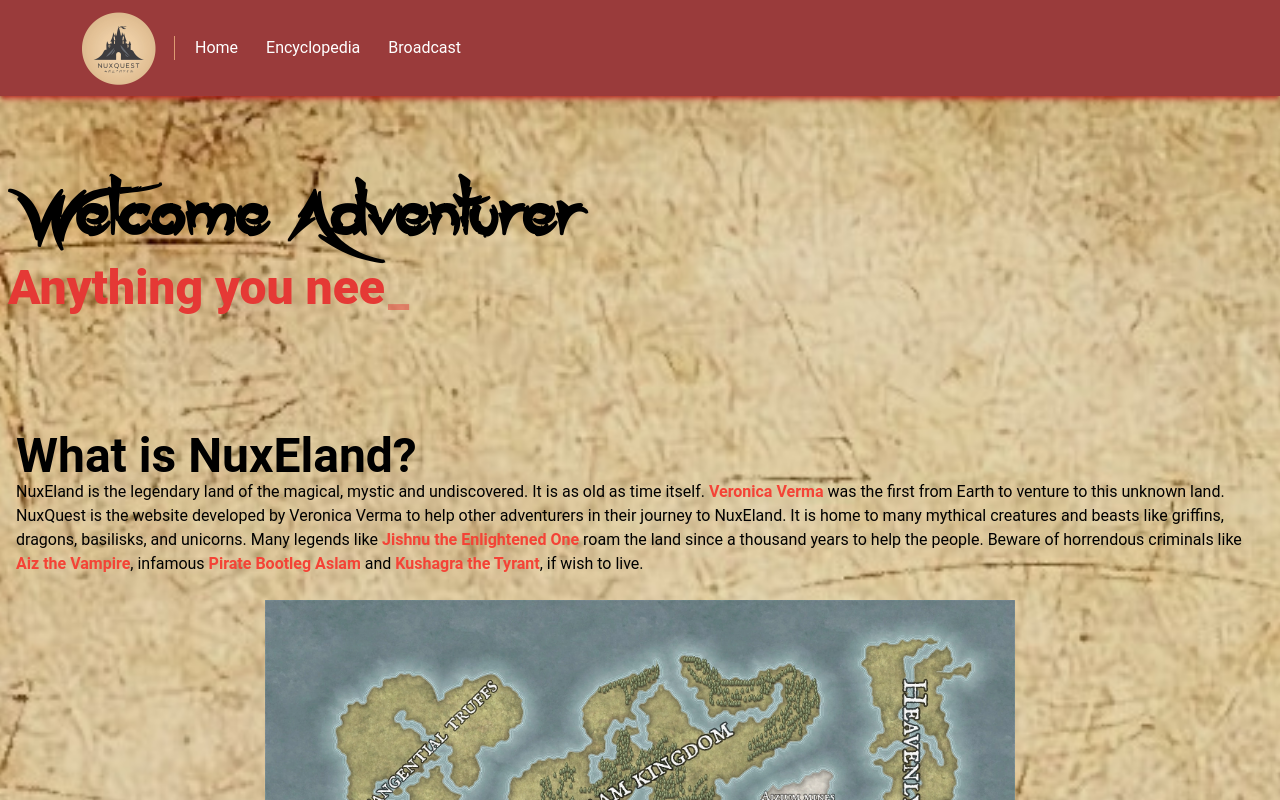
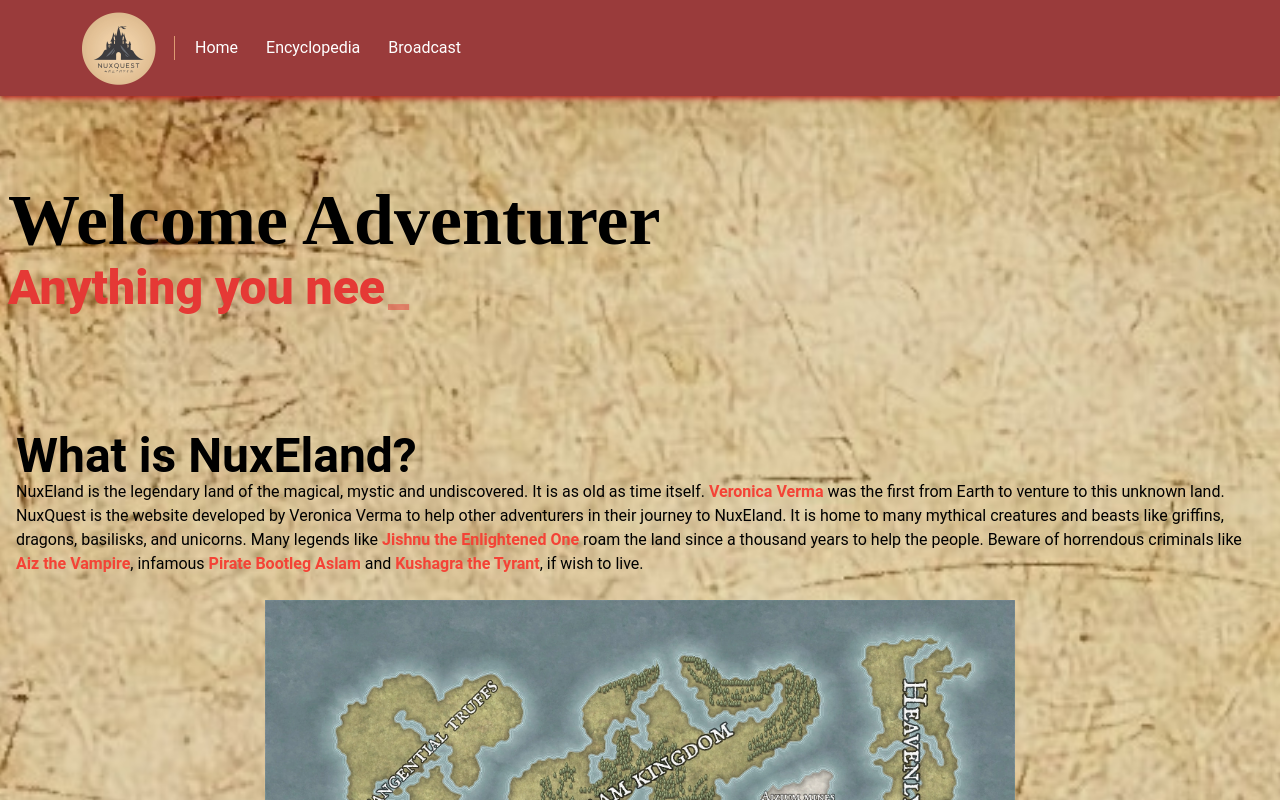
Before and after one commit to jishnupsamal/NuxQuest, a React (Vite) app in the folder Frontend/: page /home in a window 1280 px wide. Shown: the top 800 px of the page. Built offline with nearby package versions, Linux system fonts and the light colour scheme; no server answers; the HTML template or start-up script is replaced by a standard one.

Commit message:
edited hero

```diff
--- a/Frontend/src/Components/Hero.jsx
+++ b/Frontend/src/Components/Hero.jsx
@@ -6,9 +6,9 @@ function Hero() {
   return (
     <div className="text-white text-4xl z-2  [@media(min-width:520px)]:text-7xl font-extrabold flex flex-col  bg-cover bg-center bg-no-repeat justify-center  h-[300px] pb-3 pl-2 py-4 gap-y-2">
       <Fade cascade className='flex'>
-        <div className='font-AceRecords'>
+        <div className='font-serif'>
 
-        <span className=' text-black'>Welcome </span> <span className='text-black'>Adventurer</span>
+        <span className=' text-black'>Welcome </span> <span className=' text-black'>Adventurer</span>
         </div>
         </Fade>
     <div className=" text-red-600 text-2xl [@media(min-width:520px)]:text-5xl ">
--- a/Frontend/src/index.css
+++ b/Frontend/src/index.css
@@ -7,7 +7,7 @@
     src: url('/src/fonts/Exalia.ttf');
 }
 
-@font-face {
+/* @font-face {
     font-family: 'Ace Records';
     src: url('/src/fonts/AceRecords.ttf');
-}
+} */
--- a/Frontend/tailwind.config.js
+++ b/Frontend/tailwind.config.js
@@ -10,7 +10,7 @@ export default withMT({
   ],
   theme: {
     fontFamily: {
-      'AceRecords': ['"Ace Records"', 'cursive'],
+      // 'AceRecords': ['"Ace Records"', 'cursive'],
       'Esoteric': ['"Esoteric"', 'serif']
     },
 
```
